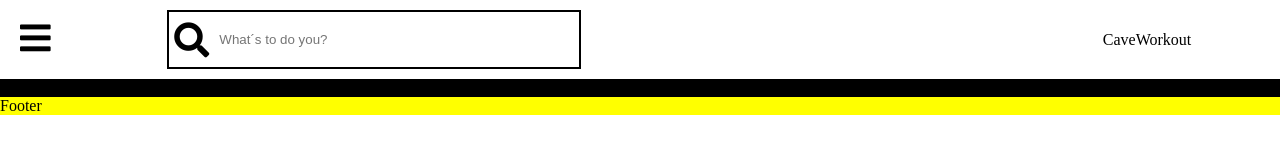
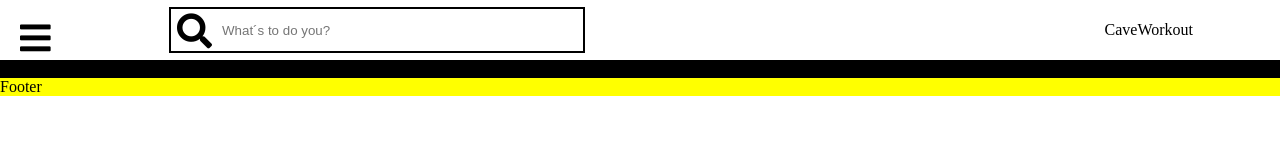
Before and after one commit to CristobalSandoval23/BlogCaveWorkout, a plain HTML site: page index.html in a window 1280 px wide. Drawn offline with Linux system fonts and the light colour scheme.

Commit message:
mejora del buscado

```diff
--- a/css/style.css
+++ b/css/style.css
@@ -20,9 +20,6 @@ div{
 li {
     list-style: none;
 }
-/* ul{
-    width: 1px;
-} */
 
 /* ********** Components ********** */
 body{
@@ -56,13 +53,10 @@ body{
     flex-direction: column;
     align-items: center;
     justify-content: space-between;
-    padding: 10px;
+    padding: 5px;
     min-width: 80%;
 }
 
-.container-header-2 div{
-    padding: 10px 0px;
-}
 .menu{
     position: fixed;
     display: flex;
@@ -81,7 +75,7 @@ body{
 }
 .openIcon, .closeIcon{
     position: absolute;
-    top: 60px;
+    top: 30px;
     left: 10px;
 }
 .closeIcon{
@@ -95,6 +89,7 @@ body{
     flex-direction: row-reverse;
     justify-content: end;
     align-items: center;
+    padding: 1px;
     border: 2px solid black;
     width: 75%;
 }
@@ -104,6 +99,7 @@ body{
 }
 .container-search input{
     width: 100%;
+    height: 40px;
 }
 
 /* ********** Utilities ********** */
```
